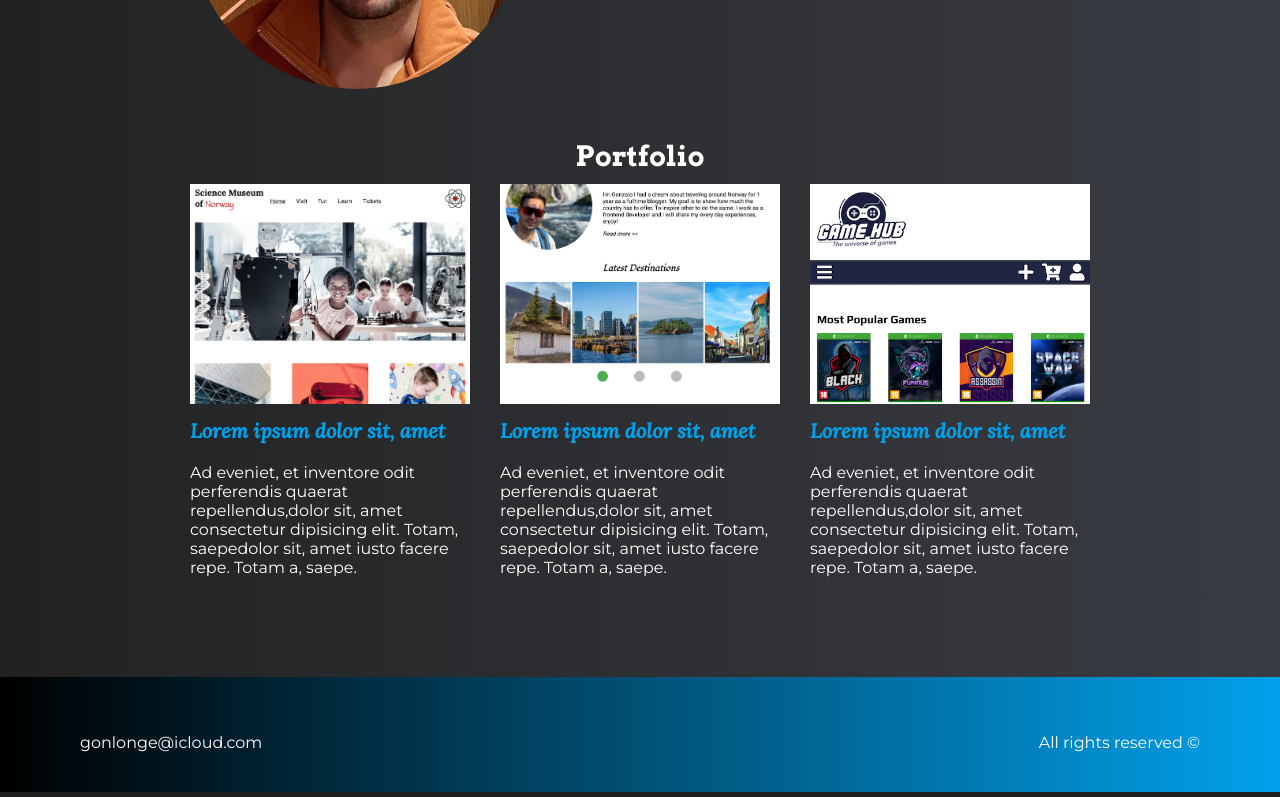
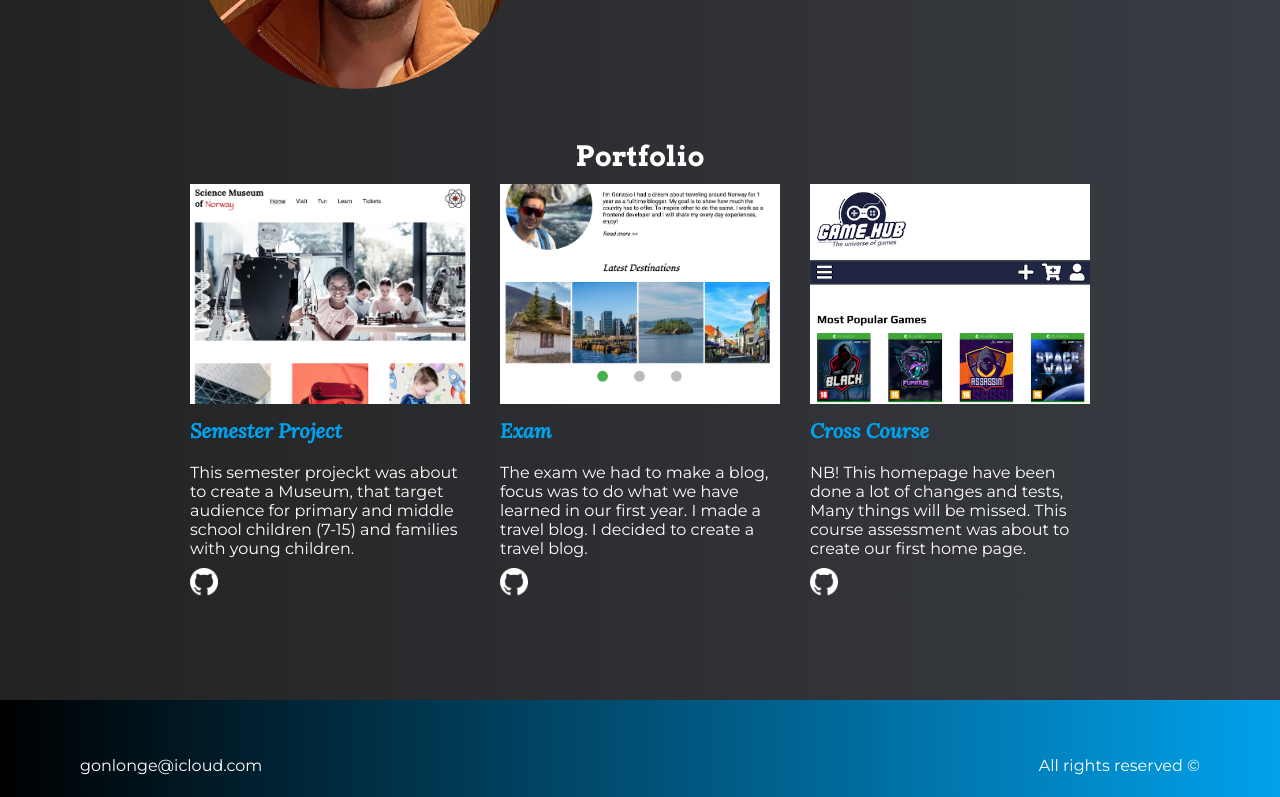
Before and after one commit to Gonlonge/Portfolio, a plain HTML site: page home.html in a window 1280 px wide. Shown: the part 422-1219 px from the top of the page. Drawn offline with Linux system fonts and the light colour scheme; a web font is replaced by a local one.

Commit message:
update in general

```diff
--- a/css/style.css
+++ b/css/style.css
@@ -100,6 +100,10 @@ a:hover {
 }
 
 /* main body */
+
+.github-link {
+  max-width: 10%;
+}
 
 .main-container {
   max-width: 900px;
--- a/index.html
+++ b/home.html
@@ -17,7 +17,7 @@
     <header>
       <section class="header-background">
         <nav class="navhamburger header-footer-wrapper">
-          <a href="index.html"><h1 class="homepage-logo">G . L</h1></a>
+          <a href="home.html"><h1 class="homepage-logo">G . L</h1></a>
           <a href="#" class="burger-button">
             <span class="hamburger"></span>
             <span class="hamburger"></span>
@@ -25,7 +25,7 @@
           </a>
           <div class="link-buttons">
             <ul>
-              <li><a href="index.html">Portfolio</a></li>
+              <li><a href="home.html">Portfolio</a></li>
               <li><a href="about.html">About me</a></li>
               <li><a href="contact.html">Contact</a></li>
             </ul>
@@ -55,48 +55,72 @@
     </div>
     <section class="featured main-container">
       <div class="short-section-space size-img">
-        <img
-          src="images/portofoli-2-museum.png"
-          alt="school first homepage gamehub"
-          class="responsive-image"
-        />
+        <a href="https://elaborate-stardust-fdef64.netlify.app/"
+          ><img
+            src="images/portofoli-2-museum.png"
+            alt="semester project museum"
+            class="responsive-image"
+        /></a>
         <div class="short-section-space">
-          <h3>Lorem ipsum dolor sit, amet</h3>
+          <h3>Semester Project</h3>
           <p>
-            Ad eveniet, et inventore odit perferendis quaerat repellendus,dolor
-            sit, amet consectetur dipisicing elit. Totam, saepedolor sit, amet
-            iusto facere repe. Totam a, saepe.
+            This semester projeckt was about to create a Museum, that target
+            audience for primary and middle school children (7-15) and families
+            with young children.
           </p>
+          <a href="https://github.com/Gonlonge/Semester-project-Gonlonge.git"
+            ><img
+              class="github-link short-section-space"
+              src="images/GitHub-Mark-Light-64px.png"
+              alt="github link to semester project"
+          /></a>
+        </div>
+      </div>
+
+      <div class="short-section-space size-img">
+        <a href="https://sunny-cranachan-f09fef.netlify.app/"
+          ><img
+            src="images/portofoli-3-blog.png"
+            alt="exam blog site"
+            class="responsive-image"
+        /></a>
+        <div class="short-section-space">
+          <h3>Exam</h3>
+          <p>
+            The exam we had to make a blog, focus was to do what we have learned
+            in our first year. I made a travel blog. I decided to create a
+            travel blog.
+          </p>
+          <a
+            href="https://github.com/Noroff-FEU-Assignments/project-exam-1-Gonlonge.git"
+            ><img
+              class="github-link short-section-space"
+              src="images/GitHub-Mark-Light-64px.png"
+              alt="github link to exam"
+          /></a>
         </div>
       </div>
       <div class="short-section-space size-img">
-        <img
-          src="images/portofoli-3-blog.png"
-          alt="school first homepage museum, semester project"
-          class="responsive-image"
-        />
+        <a href="https://sad-kowalevski-8e6214.netlify.app/"
+          ><img
+            src="images/portofoli-1-gamehub.png"
+            alt="gaming first homepage"
+            class="responsive-image"
+        /></a>
         <div class="short-section-space">
-          <h3>Lorem ipsum dolor sit, amet</h3>
+          <h3>Cross Course</h3>
           <p>
-            Ad eveniet, et inventore odit perferendis quaerat repellendus,dolor
-            sit, amet consectetur dipisicing elit. Totam, saepedolor sit, amet
-            iusto facere repe. Totam a, saepe.
+            NB! This homepage have been done a lot of changes and tests, Many
+            things will be missed. This course assessment was about to create
+            our first home page.
           </p>
-        </div>
-      </div>
-      <div class="short-section-space size-img">
-        <img
-          src="images/portofoli-1-gamehub.png"
-          alt="school first homepage blog, exam"
-          class="responsive-image"
-        />
-        <div class="short-section-space">
-          <h3>Lorem ipsum dolor sit, amet</h3>
-          <p>
-            Ad eveniet, et inventore odit perferendis quaerat repellendus,dolor
-            sit, amet consectetur dipisicing elit. Totam, saepedolor sit, amet
-            iusto facere repe. Totam a, saepe.
-          </p>
+          <a
+            href="https://github.com/Noroff-FEU-Assignments/cross-course-project-Gonlonge.git"
+            ><img
+              class="github-link short-section-space"
+              src="images/GitHub-Mark-Light-64px.png"
+              alt="github link to cross course"
+          /></a>
         </div>
       </div>
     </section>
@@ -110,6 +134,6 @@
         </div>
       </div>
     </footer>
-    <script src="js/index.js"></script>
+    <script src="js/home.js"></script>
   </body>
 </html>
```
Also changed, not shown: about.html (+4 -4 lines), contact.html (+3 -3 lines), images/GitHub-Mark-64px.png (added), images/GitHub-Mark-Light-64px.png (added), images/website.png (added), js/home.js (renamed from js/index.js), 2 other files.
